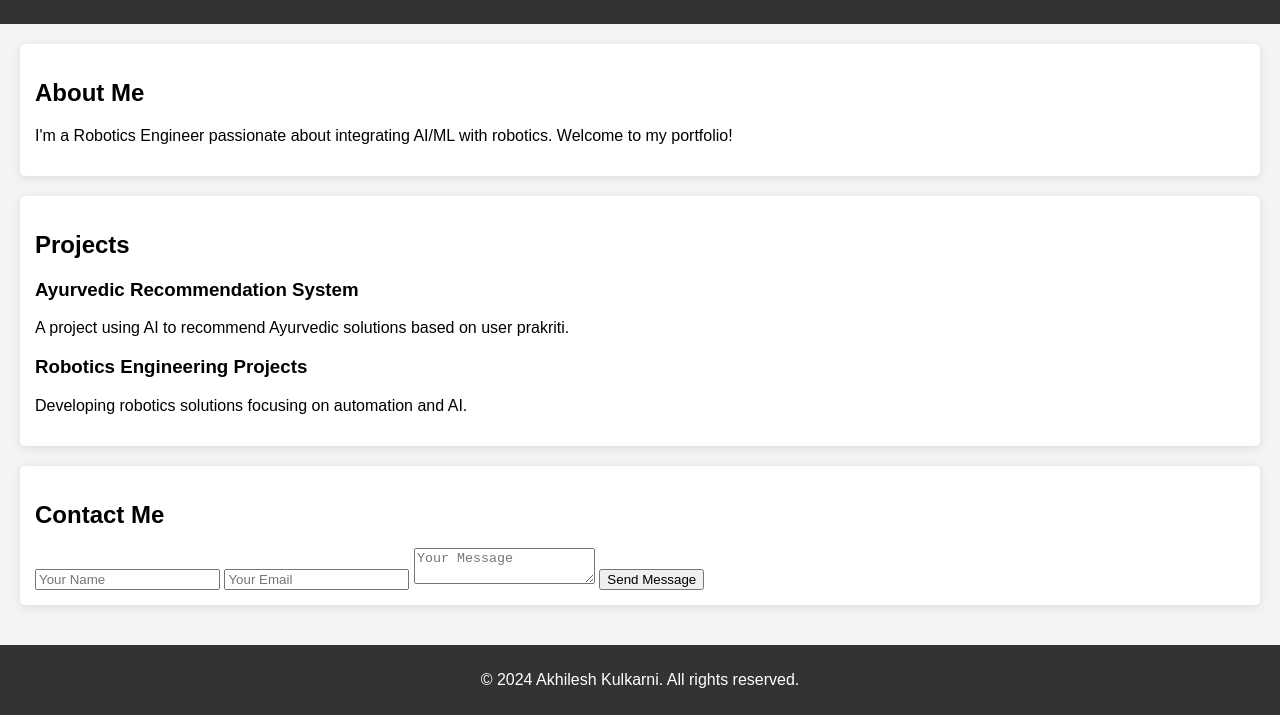
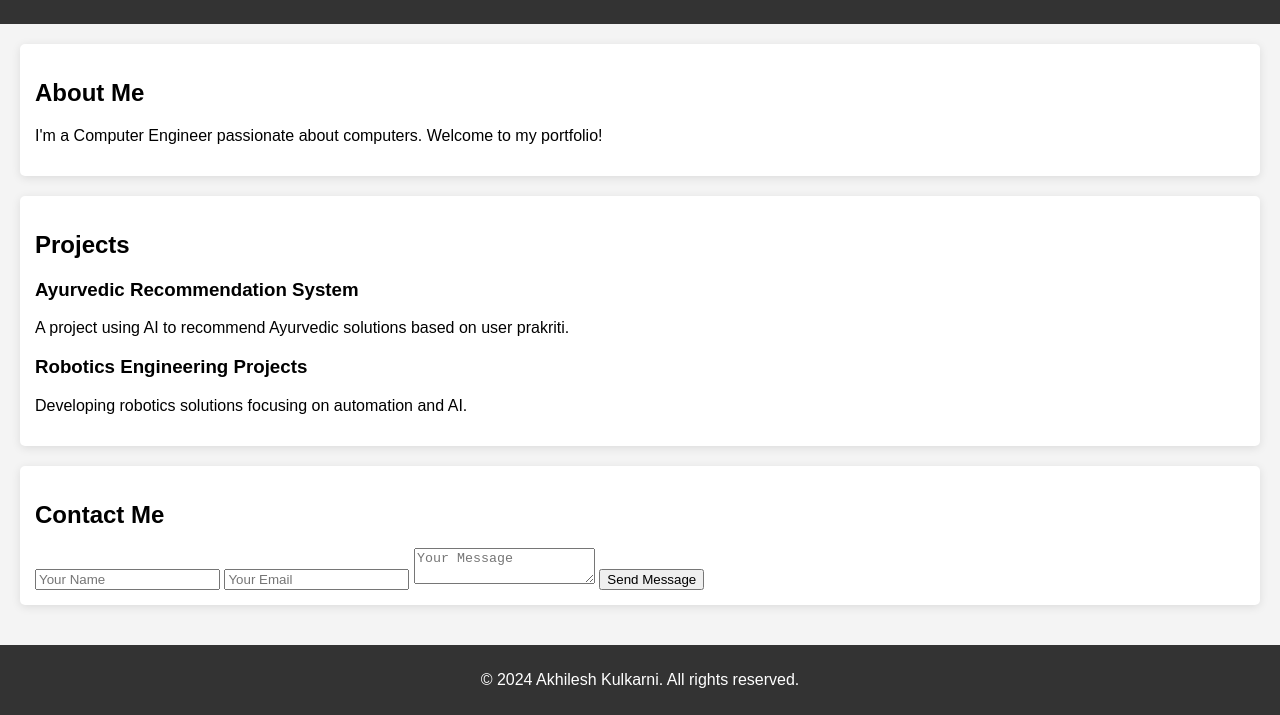
Before and after one commit to Akhileshkul27/Portfolio-website, a plain HTML site: page index.html in a window 1280 px wide. Shown: the part 110-825 px from the top of the page. Drawn offline with Linux system fonts and the light colour scheme.

Commit message:
Update index.html

```diff
--- a/index.html
+++ b/index.html
@@ -20,7 +20,7 @@
     <main>
         <section id="about">
             <h2>About Me</h2>
-            <p>I'm a Robotics Engineer passionate about integrating AI/ML with robotics. Welcome to my portfolio!</p>
+            <p>I'm a Computer Engineer passionate about computers. Welcome to my portfolio!</p>
         </section>
         <section id="projects">
             <h2>Projects</h2>
```
